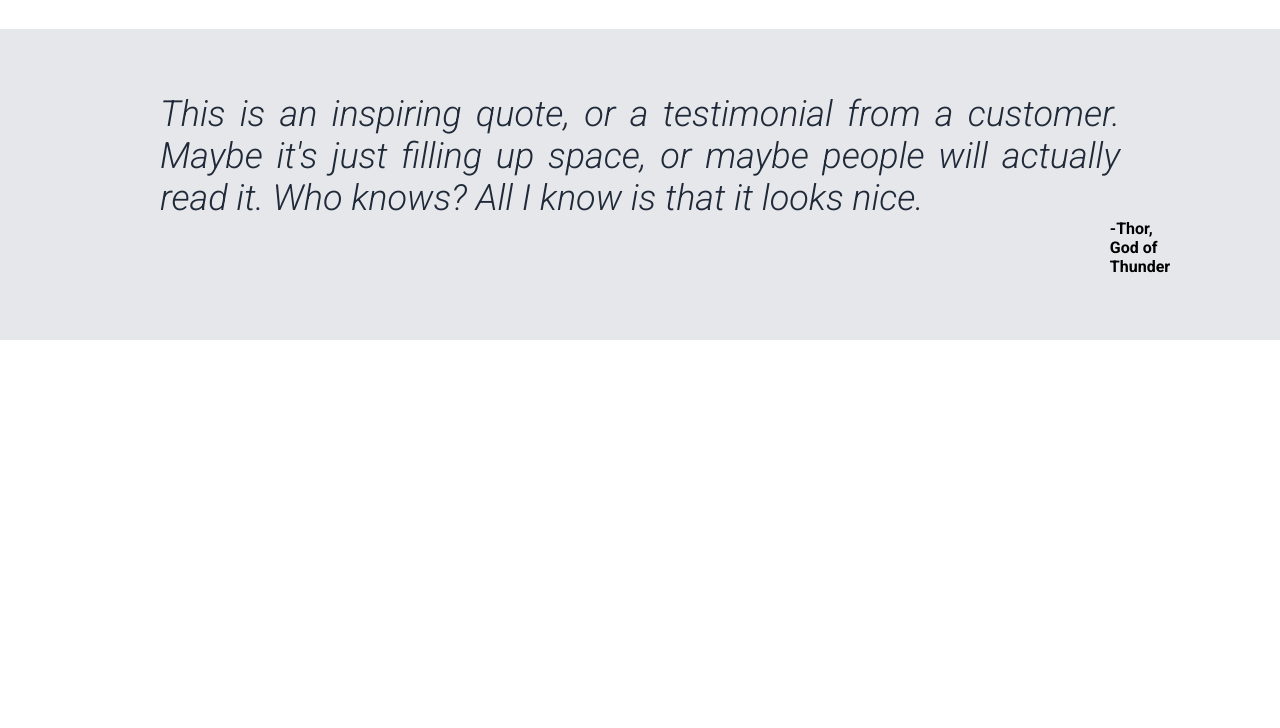
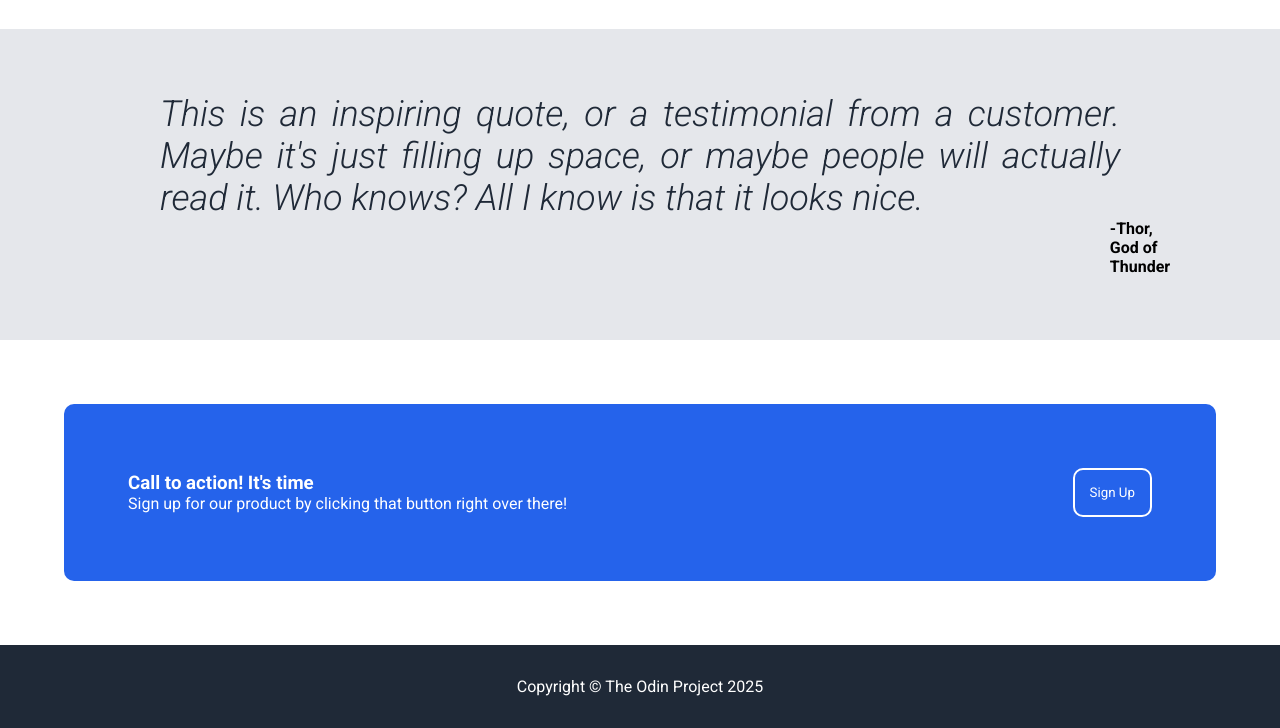
Before and after one commit to Sergyyyyy/odin-LandingPage, a plain HTML site: page index.html in a window 1280 px wide. Shown: the part 836-1564 px from the top of the page. Before the commit the page ends 1176 px from the top, so only its background shows below. Drawn offline with Linux system fonts and the light colour scheme.

Commit message:
added cta and footer with style

```diff
--- a/index.html
+++ b/index.html
@@ -27,7 +27,8 @@
     <section class="Hero">
         <div class="Hero_Left">
             <h2 class="Hero_Heading">This website is awesome</h2>
-            <p>This website has some subtext that goes here under the main title. It's a smaller font and the color is lower contrast.</p>
+            <p>This website has some subtext that goes here under the main title. It's a smaller font and the color is
+                lower contrast.</p>
             <button class="Hero_Btn">Sign up</button>
         </div>
 
@@ -63,13 +64,28 @@
     </section>
 
     <section class="Quote">
-        <h2>This is an inspiring quote, or a testimonial from a customer. Maybe it's just filling up space, or maybe people will actually read it. Who knows? All I know is that it looks nice.</h2>
+        <h2>This is an inspiring quote, or a testimonial from a customer. Maybe it's just filling up space, or maybe
+            people will actually read it. Who knows? All I know is that it looks nice.</h2>
         <div class="quote_author">
             <b>-Thor, God of Thunder</b>
         </div>
     </section>
 
-    <footer></footer>
+    <section class="cta">
+        <div class="cta_container">
+            <div class="cta_left">
+                <h3>Call to action! It's time</h3>
+                <p>Sign up for our product by clicking that button right over there!</p>
+            </div>
+            <div class="cta_right">
+                <button class="cta_btn">Sign Up</button>
+            </div>
+        </div>
+    </section>
+
+    <footer>
+        <p>Copyright © The Odin Project 2025</p>
+    </footer>
 </body>
 
 </html>
--- a/style.css
+++ b/style.css
@@ -1,4 +1,4 @@
-*{
+* {
     margin: 0;
     padding: 0;
     box-sizing: border-box;
@@ -6,36 +6,36 @@
 }
 
 
-header{
+header {
     padding: 2rem;
     background-color: #1F2937;
 }
 
-.header_container{
+.header_container {
     display: flex;
     justify-content: space-between;
     align-items: center;
     margin: 0px 100px;
 }
 
-.Logo{
+.Logo {
     font-size: 24px;
     color: #F9FAF8;
 }
 
-.header_items{
+.header_items {
     display: flex;
     justify-content: space-between;
     gap: 10px;
 }
 
-.header_items a{
+.header_items a {
     text-decoration: none;
     font-size: 18px;
     color: #E5E7EB;
 }
 
-.Hero{
+.Hero {
     background-color: #1F2937;
     padding: 2rem;
     display: flex;
@@ -44,23 +44,23 @@ header{
     gap: 20px;
 }
 
-.Hero_Left{
+.Hero_Left {
     flex: 1;
 }
 
-.Hero_Left p{
+.Hero_Left p {
     color: #E5E7EB;
     font-size: 18px;
 }
 
-.Hero_Right{
+.Hero_Right {
     flex: 1;
     height: 300px;
     width: 100px;
     justify-content: space-between;
 }
 
-.Hero_Img{
+.Hero_Img {
     background-color: gray;
     height: 100%;
     width: 100%;
@@ -70,13 +70,13 @@ header{
     color: #a9abae;
 }
 
-.Hero_Heading{
+.Hero_Heading {
     font-size: 48px;
     color: #F9FAF8;
     font-weight: 900;
 }
 
-.Hero_Btn{
+.Hero_Btn {
     padding: 10px 20px;
     background-color: #3882F6;
     color: #F9FAF8;
@@ -87,11 +87,11 @@ header{
     transition: 0.4s ease-in-out;
 }
 
-.Hero_Btn:hover{
+.Hero_Btn:hover {
     background-color: #2563EB;
 }
 
-.RandomInfo{
+.RandomInfo {
     padding: 2rem;
     display: flex;
     flex-direction: column;
@@ -99,14 +99,14 @@ header{
     align-items: center;
 }
 
-.random_header{
+.random_header {
     font-size: 36px;
     color: #1F2937;
     font-weight: 900;
     text-align: center;
 }
 
-.boxes{
+.boxes {
     display: flex;
     justify-content: center;
     align-items: center;
@@ -114,7 +114,7 @@ header{
     margin-top: 20px;
 }
 
-.box_container{
+.box_container {
     padding: 0px 20px;
     display: flex;
     justify-content: center;
@@ -122,7 +122,7 @@ header{
     flex-direction: column;
 }
 
-.box{
+.box {
     height: 200px;
     width: 200px;
     border: #3882F6 5px solid;
@@ -130,14 +130,14 @@ header{
     margin-bottom: 20px;
 }
 
-.box_container p{
+.box_container p {
     font-size: 18px;
     color: #1F2937;
     text-align: center;
     width: 200px;
 }
 
-.Quote{
+.Quote {
     padding: 4rem 10rem;
     justify-content: space-between;
     align-items: center;
@@ -146,7 +146,7 @@ header{
     flex-direction: column;
 }
 
-.Quote h2{
+.Quote h2 {
     font-size: 36px;
     color: #1F2937;
     font-weight: 300;
@@ -154,6 +154,38 @@ header{
     text-align: justify;
 }
 
-.quote_author{
+.quote_author {
     margin-left: 1000px;
 }
+
+.cta {
+    padding: 4rem;
+}
+
+.cta_container {
+    background-color: #2563EB;
+    padding: 4rem;
+    border-radius: 10px;
+    display: flex;
+    justify-content: space-between;
+    align-items: center;
+}
+
+.cta_left {
+    color: white;
+}
+
+.cta_right .cta_btn{
+    background-color: #2563EB;
+    border: white 2px solid;
+    color: white;
+    padding: 15px;
+    border-radius: 10px;
+}
+
+footer{
+    padding: 2rem;
+    background-color: #1F2937;
+    color: white;
+    text-align: center;
+}
```
